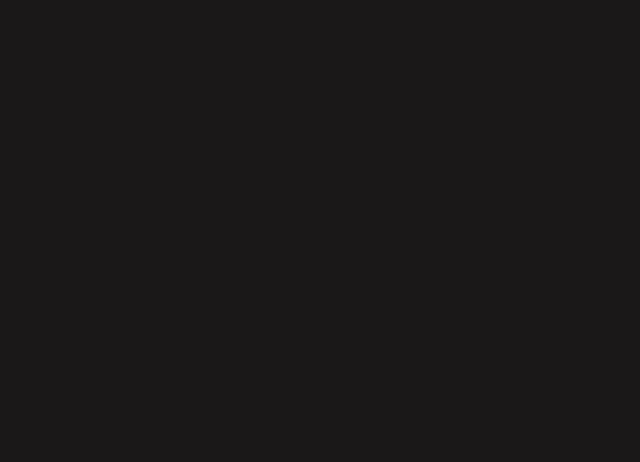
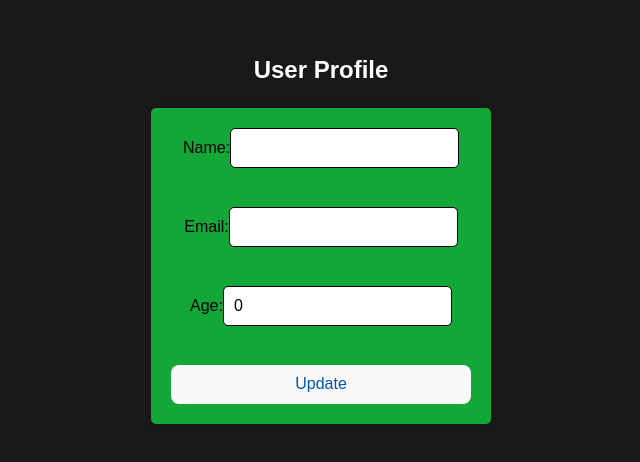
Before and after one commit to hef2204/FoodieFinder, a React (Vite) app in the folder frontend/: page /pages/user-profile in a window 1280 px wide. Before the commit this address had no page. Shown: the part 172-634 px from the top of the page, without its empty margins (319-959 px from the left). Built offline with nearby package versions, Linux system fonts and the light colour scheme.

Commit message:
Add user profile page and update navigation links

```diff
--- a/frontend/src/App.tsx
+++ b/frontend/src/App.tsx
@@ -15,6 +15,7 @@ import  AddManagerAndRestaurant from './pages/add_manager_restaurant.tsx';
 import RestaurantDetailPage from './pages/RestaurantDetailPage.tsx';
 import UpdateRestaurantPage from './pages/RestaurantUpdateForm.tsx';
 import { Button } from 'react-bootstrap';
+import UserProfile from './pages/user-profile.tsx';
 
 
 
@@ -70,10 +71,15 @@ function HomePage() {
             </div>
             <div className="link-container">
                 {user ? (
-                    <Button onClick={() => {
-                        localStorage.clear();
-                        setUser(null);
-                        navigate("/")}}>Logout</Button>
+                    <>
+                        <Button onClick={() => {
+                            localStorage.clear();
+                            setUser(null);
+                            navigate("/")
+                            }}>Logout</Button>
+                            <Link to="/pages/restaurantPage">Restaurants</Link>
+                            <Link to="/pages/user-profile">Profile</Link>
+                    </>
                 ) : (
                     <>
                         <Link to="/pages/login">Login</Link>
@@ -115,6 +121,7 @@ export default function App() {
                 <Route path="/pages/users" element={<UsersTable />} />
                 <Route path="/pages/add_manager_restaurant" element={<AddManagerAndRestaurant />} />
                 <Route path="/restaurant/:id" element={<RestaurantDetailPage />} />
+                <Route path="/pages/user-profile" element={<UserProfile />} />
 
 
             </Routes>
--- a/frontend/src/css/homepage.css
+++ b/frontend/src/css/homepage.css
@@ -85,3 +85,16 @@ a:hover {
     left: 50%;
     transform: translateX(-50%);
 }
+
+button {
+    background-color: #add8e6; /* Light blue background */
+    color: #0056b3; /* Brighter blue for the text */
+    text-decoration: none;
+    font-size: 1.2em;
+    transition: background-color 0.3s ease, color 0.3s ease;
+}
+
+button:hover {
+    background-color: #009BFF; /* Darker blue background on hover */
+    color: #0056b3;
+}
--- /dev/null
+++ b/frontend/src/pages/user-profile.tsx
@@ -0,0 +1,65 @@
+import React, { useState } from 'react';
+
+const UserProfile: React.FC = () => {
+    const [userData, setUserData] = useState({
+        name: '',
+        email: '',
+        age: 0,
+        // Add more fields as per your requirements
+    });
+
+    const handleInputChange = (e: React.ChangeEvent<HTMLInputElement>) => {
+        const { name, value } = e.target;
+        setUserData((prevData) => ({
+            ...prevData,
+            [name]: value,
+        }));
+    };
+
+    const handleSubmit = (e: React.FormEvent) => {
+        e.preventDefault();
+        // Perform update logic here
+        console.log(userData);
+    };
+
+    return (
+        <div>
+            <h2>User Profile</h2>
+            <form onSubmit={handleSubmit}>
+                <label>
+                    Name:
+                    <input
+                        type="text"
+                        name="name"
+                        value={userData.name}
+                        onChange={handleInputChange}
+                    />
+                </label>
+                <br />
+                <label>
+                    Email:
+                    <input
+                        type="email"
+                        name="email"
+                        value={userData.email}
+                        onChange={handleInputChange}
+                    />
+                </label>
+                <br />
+                <label>
+                    Age:
+                    <input
+                        type="number"
+                        name="age"
+                        value={userData.age}
+                        onChange={handleInputChange}
+                    />
+                </label>
+                <br />
+                <button type="submit">Update</button>
+            </form>
+        </div>
+    );
+};
+
+export default UserProfile;
```
